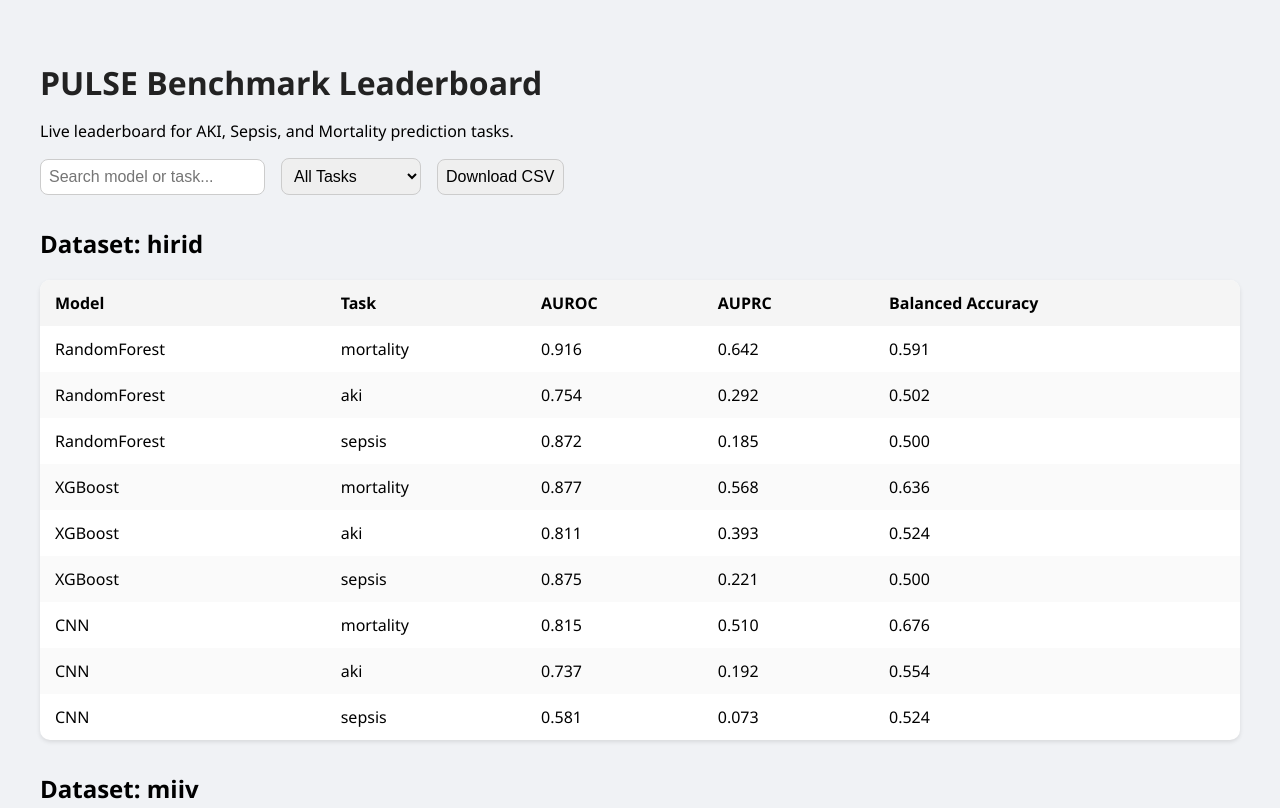
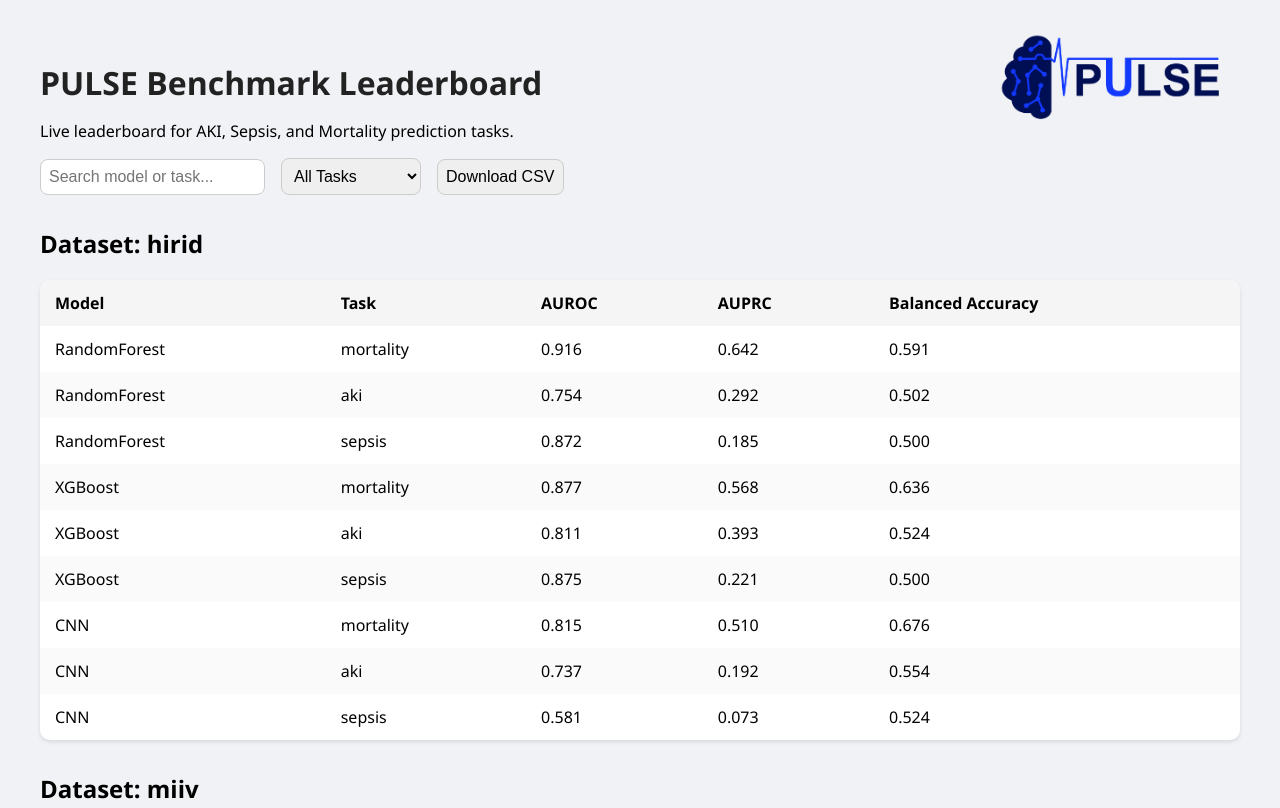
Before and after one commit to j4nberner/pulse, a plain HTML site: page docs/index.html in a window 1280 px wide. Shown: the top 808 px of the page. Drawn offline with nearby package versions, Linux system fonts and the light colour scheme.

Commit message:
add logo to readme and leaderboard

```diff
--- a/docs/index.html
+++ b/docs/index.html
@@ -1,5 +1,6 @@
 <!DOCTYPE html>
 <html lang="en">
+
 <head>
   <meta charset="UTF-8" />
   <title>PULSE Benchmark Leaderboard</title>
@@ -10,11 +11,13 @@
       padding: 2em;
       background-color: #f0f2f5;
     }
+
     h1 {
       color: #222;
       font-size: 2rem;
       margin-bottom: 0.5em;
     }
+
     .controls {
       display: flex;
       flex-wrap: wrap;
@@ -22,6 +25,7 @@
       align-items: center;
       margin-bottom: 2em;
     }
+
     input,
     select,
     button {
@@ -30,9 +34,12 @@
       border-radius: 8px;
       font-size: 1em;
     }
+
     select#taskFilter {
       min-width: 140px;
-      } /* widen All Tasks button */
+    }
+
+    /* widen All Tasks button */
     table {
       width: 100%;
       border-collapse: collapse;
@@ -42,35 +49,51 @@
       border-radius: 10px;
       overflow: hidden;
     }
+
     th,
     td {
       padding: 12px 15px;
       text-align: left;
     }
+
     th {
       background-color: #f5f5f5;
       cursor: pointer;
     }
+
     tr:nth-child(even) {
       background-color: #fafafa;
     }
+
     .dataset-section {
       margin-top: 2em;
     }
+
     .chart-container {
       width: 100%;
       max-width: 800px;
       margin-top: 2em;
     }
+
     footer {
       margin-top: 4em;
       text-align: center;
       color: #777;
       font-size: 0.9em;
     }
+
+    .logo {
+      position: absolute;
+      top: 2em;
+      right: 2em;
+      max-width: 250px;
+      height: auto;
+    }
   </style>
 </head>
+
 <body>
+  <img src="../src/pulse_logo.png" alt="PULSE Logo" class="logo">
   <h1>PULSE Benchmark Leaderboard</h1>
   <p>Live leaderboard for AKI, Sepsis, and Mortality prediction tasks.</p>
 
@@ -93,9 +116,7 @@
   <footer>
     <p>
       Maintained by
-        <a href="https://github.com/j4nberner/pulse" target="_blank"
-          >PULSE @ GitHub</a
-        >
+      <a href="https://github.com/j4nberner/pulse" target="_blank">PULSE @ GitHub</a>
     </p>
   </footer>
 
@@ -257,4 +278,5 @@
     }
   </script>
 </body>
+
 </html>
```
Also changed, not shown: src/pulse_logo.png (added), 1 other file. Lines whose indentation alone changed are shown as unchanged.
